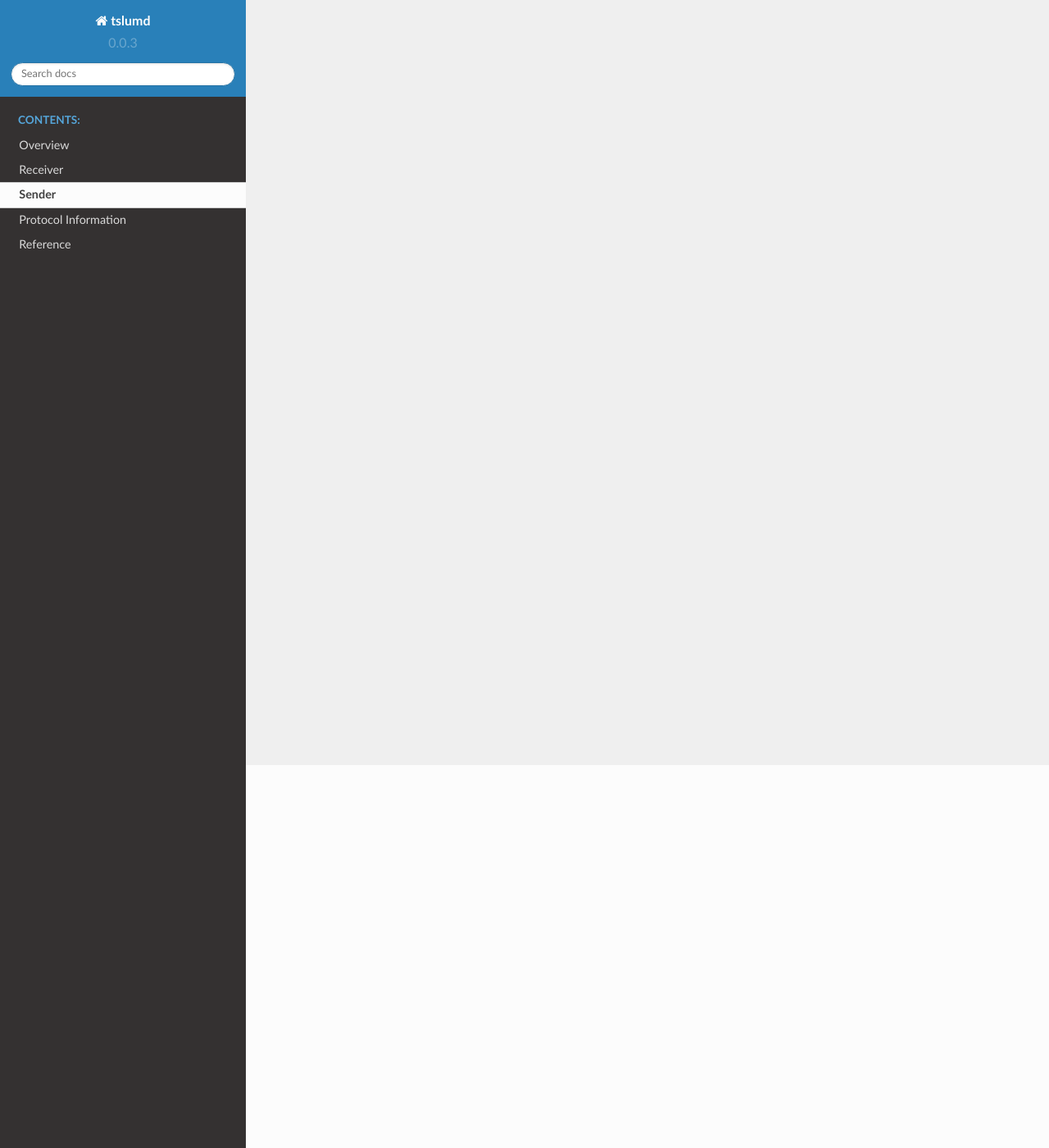
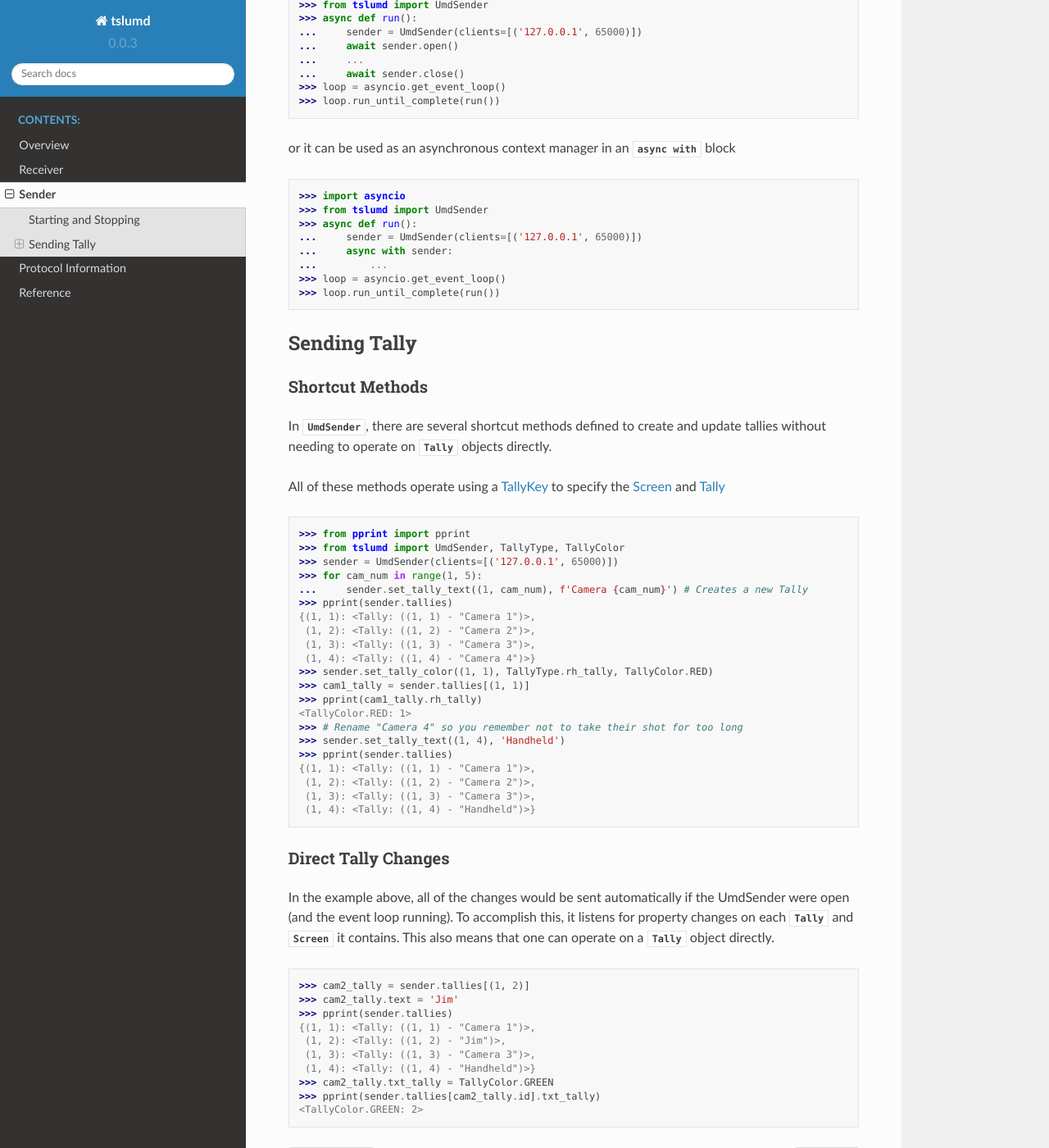
Before and after one commit to nocarryr/tslumd, a Sphinx documentation site: the page built from doc/source/sender.rst, in a window 1280 px wide and 1400 px high, scrolled down 467 px. Shown: the whole window at 82% size. Built offline with Sphinx 7.4.7 and the Read the Docs theme 2.0.0, drawn with Linux system fonts in a browser that asks for light colours; some of the changed text lies outside the part shown.

Commit message:
Begin documenting UmdSender

```diff
--- a/doc/source/sender.rst
+++ b/doc/source/sender.rst
@@ -1,2 +1,105 @@
+.. currentmodule:: tslumd.sender
+
 Sender
 ======
+
+The :class:`UmdSender` class is used to send tally information as UMD packets
+to clients on the network. The remote addresses can be specified on initialization
+by giving a Sequence of tuples containing the address and port (:data:`Client`).
+
+
+Starting and Stopping
+---------------------
+
+UmdSender does not begin communication when first created.
+
+Starting and stopping can be done by calling the :meth:`UmdSender.open` and
+:meth:`UmdSender.close` methods manually
+
+.. doctest:: UmdSender-open-close
+
+    >>> import asyncio
+    >>> from tslumd import UmdSender
+    >>> async def run():
+    ...     sender = UmdSender(clients=[('127.0.0.1', 65000)])
+    ...     await sender.open()
+    ...     ...
+    ...     await sender.close()
+    >>> loop = asyncio.get_event_loop()
+    >>> loop.run_until_complete(run())
+
+or it can be used as an :term:`asynchronous context manager`
+in an :keyword:`async with` block
+
+.. doctest:: UmdSender-async-with
+
+    >>> import asyncio
+    >>> from tslumd import UmdSender
+    >>> async def run():
+    ...     sender = UmdSender(clients=[('127.0.0.1', 65000)])
+    ...     async with sender:
+    ...         ...
+    >>> loop = asyncio.get_event_loop()
+    >>> loop.run_until_complete(run())
+
+
+Sending Tally
+-------------
+
+Shortcut Methods
+^^^^^^^^^^^^^^^^
+
+In :class:`UmdSender`, there are several shortcut methods defined to create
+and update tallies without needing to operate on :class:`~tslumd.tallyobj.Tally`
+objects directly.
+
+All of these methods operate using a :term:`TallyKey` to specify the
+:ref:`Screen <screen-object>` and :ref:`Tally <tally-object>`
+
+.. doctest:: UmdSender-shortcuts
+
+    >>> from pprint import pprint
+    >>> from tslumd import UmdSender, TallyType, TallyColor
+    >>> sender = UmdSender(clients=[('127.0.0.1', 65000)])
+    >>> for cam_num in range(1, 5):
+    ...     sender.set_tally_text((1, cam_num), f'Camera {cam_num}') # Creates a new Tally
+    >>> pprint(sender.tallies)
+    {(1, 1): <Tally: ((1, 1) - "Camera 1")>,
+     (1, 2): <Tally: ((1, 2) - "Camera 2")>,
+     (1, 3): <Tally: ((1, 3) - "Camera 3")>,
+     (1, 4): <Tally: ((1, 4) - "Camera 4")>}
+    >>> sender.set_tally_color((1, 1), TallyType.rh_tally, TallyColor.RED)
+    >>> cam1_tally = sender.tallies[(1, 1)]
+    >>> pprint(cam1_tally.rh_tally)
+    <TallyColor.RED: 1>
+    >>> # Rename "Camera 4" so you remember not to take their shot for too long
+    >>> sender.set_tally_text((1, 4), 'Handheld')
+    >>> pprint(sender.tallies)
+    {(1, 1): <Tally: ((1, 1) - "Camera 1")>,
+     (1, 2): <Tally: ((1, 2) - "Camera 2")>,
+     (1, 3): <Tally: ((1, 3) - "Camera 3")>,
+     (1, 4): <Tally: ((1, 4) - "Handheld")>}
+
+
+Direct Tally Changes
+^^^^^^^^^^^^^^^^^^^^
+
+In the example above, all of the changes would be sent automatically if the
+UmdSender were open (and the event loop running).
+To accomplish this, it listens for property changes on each
+:class:`~tslumd.tallyobj.Tally` and :class:`~tslumd.tallyobj.Screen` it contains.
+This also means that one can operate on a :class:`~tslumd.tallyobj.Tally`
+object directly.
+
+.. doctest:: UmdSender-tally-props
+
+    >>> cam2_tally = sender.tallies[(1, 2)]
+    >>> cam2_tally.text = 'Jim'
+    >>> pprint(sender.tallies)
+    {(1, 1): <Tally: ((1, 1) - "Camera 1")>,
+     (1, 2): <Tally: ((1, 2) - "Jim")>,
+     (1, 3): <Tally: ((1, 3) - "Camera 3")>,
+     (1, 4): <Tally: ((1, 4) - "Handheld")>}
+    >>> cam2_tally.txt_tally = TallyColor.GREEN
+    >>> pprint(sender.tallies[cam2_tally.id].txt_tally)
+    <TallyColor.GREEN: 2>
```
